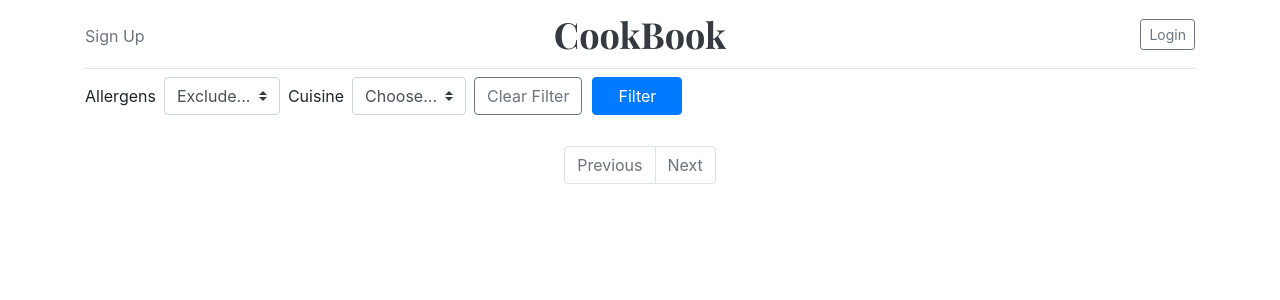
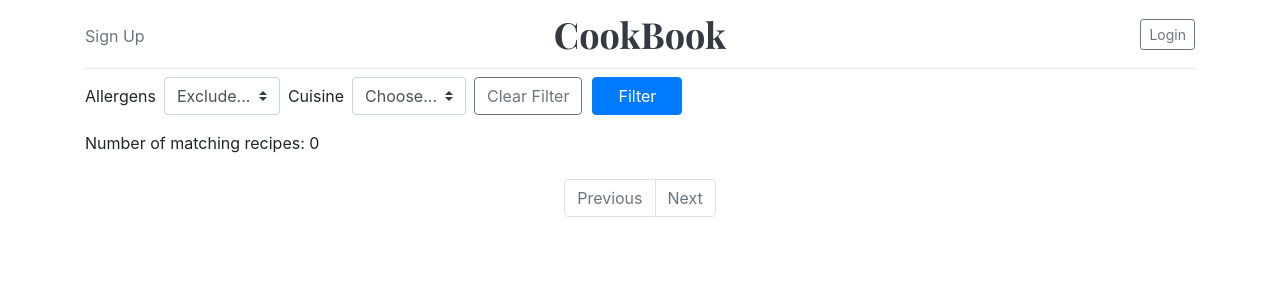
Before and after one commit to Code-Institute-Submissions/cookbook-3, a Flask app: page / in a window 1280 px wide. Shown: the top 300 px of the page. Run offline with Flask 2, Linux system fonts and the light colour scheme; data that the repository does not hold is empty; parts of the project's set-up code (start-up, migrations or seed data) failed here and were passed over; some libraries are stand-ins or nearby versions.

Commit message:
Added matching recipes

```diff
--- a/templates/dashboard.html
+++ b/templates/dashboard.html
@@ -48,6 +48,7 @@
             </form>
         </nav>
 </div>
+    <p>Number of matching recipes: {{ recipes_total }}</p>
 
 
 {% with messages = get_flashed_messages(with_categories=true) %} {% if messages %}
--- a/templates/index.html
+++ b/templates/index.html
@@ -48,6 +48,7 @@
             </form>
         </nav>
 </div>
+    <p>Number of matching recipes: {{ recipes_total }}</p>
 
 
 {% with messages = get_flashed_messages(with_categories=true) %} {% if messages %}
```
